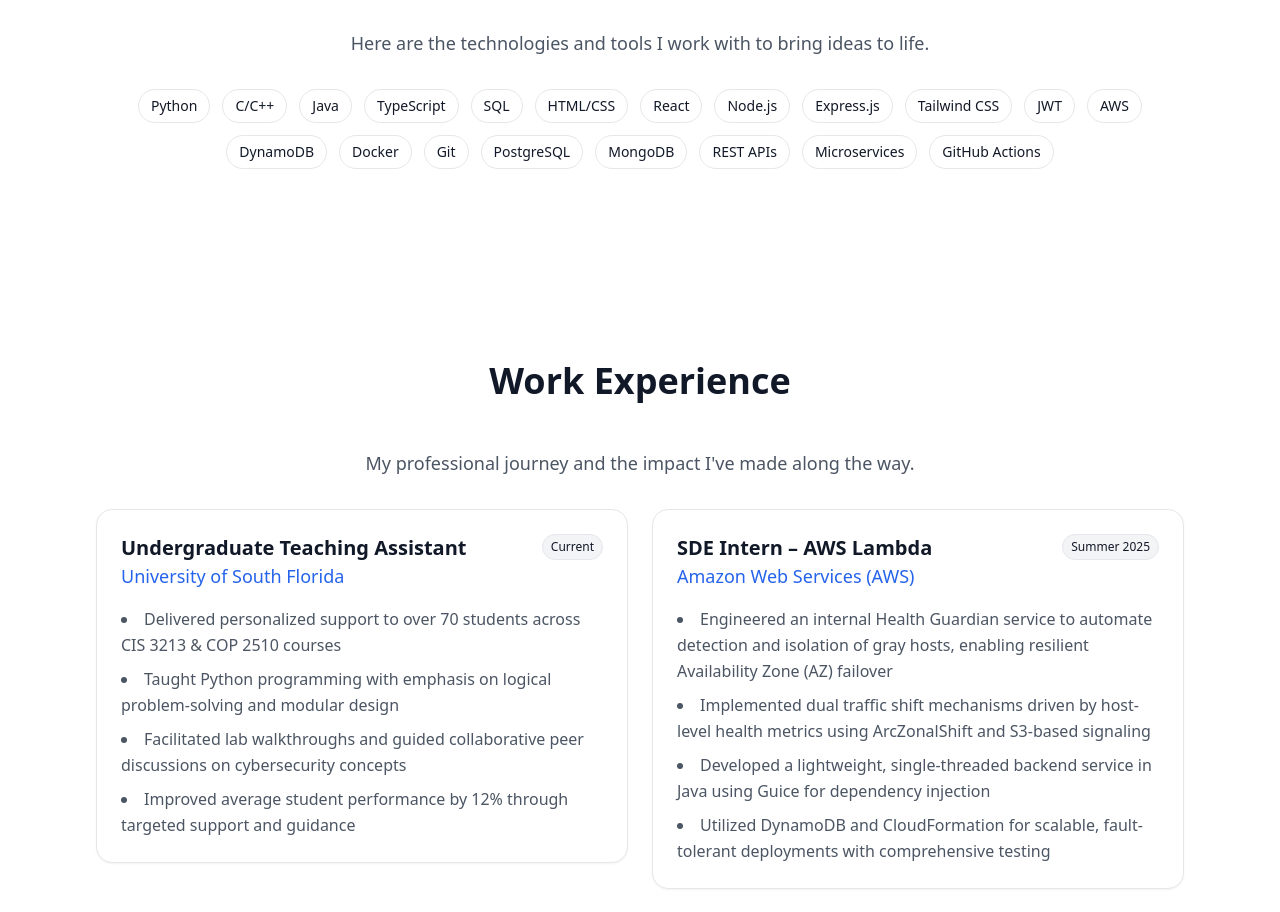
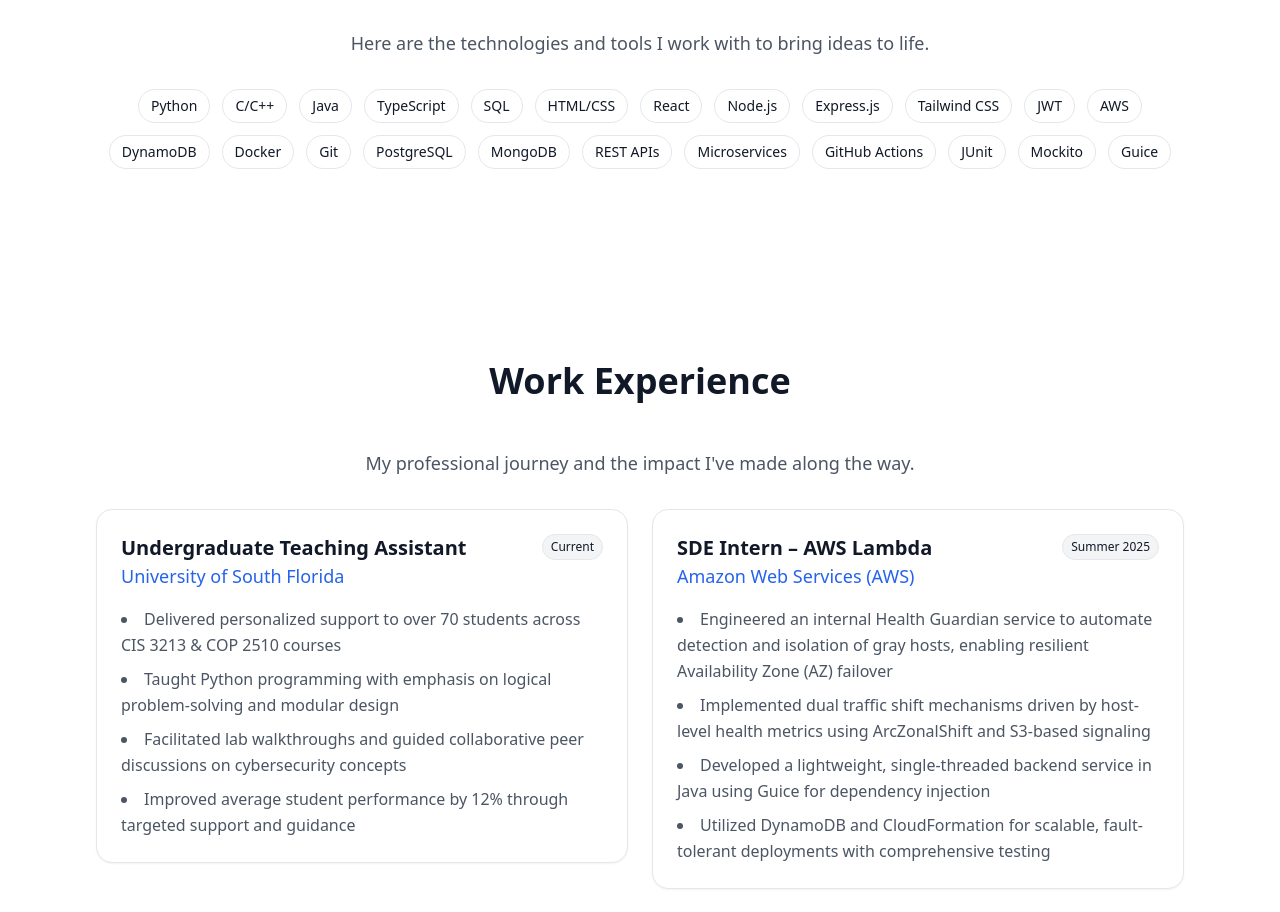
Before and after one commit to itisaarjan/FullTimePortfolio, a React (Vite) app: page / in a window 1280 px wide. Shown: the part 1020-1932 px from the top of the page. Built offline with nearby package versions, Linux system fonts and the light colour scheme; no server answers.

Commit message:
making changes

```diff
--- a/src/data/portfolio.ts
+++ b/src/data/portfolio.ts
@@ -53,7 +53,8 @@
     "Python", "C/C++", "Java", "TypeScript", "SQL", "HTML/CSS",
     "React", "Node.js", "Express.js", "Tailwind CSS", "JWT",
     "AWS", "DynamoDB", "Docker", "Git",
-    "PostgreSQL", "MongoDB", "REST APIs", "Microservices", "GitHub Actions"
+    "PostgreSQL", "MongoDB", "REST APIs", "Microservices", "GitHub Actions",
+    "JUnit", "Mockito", "Guice"
   ],
   experience: [
     {
```
